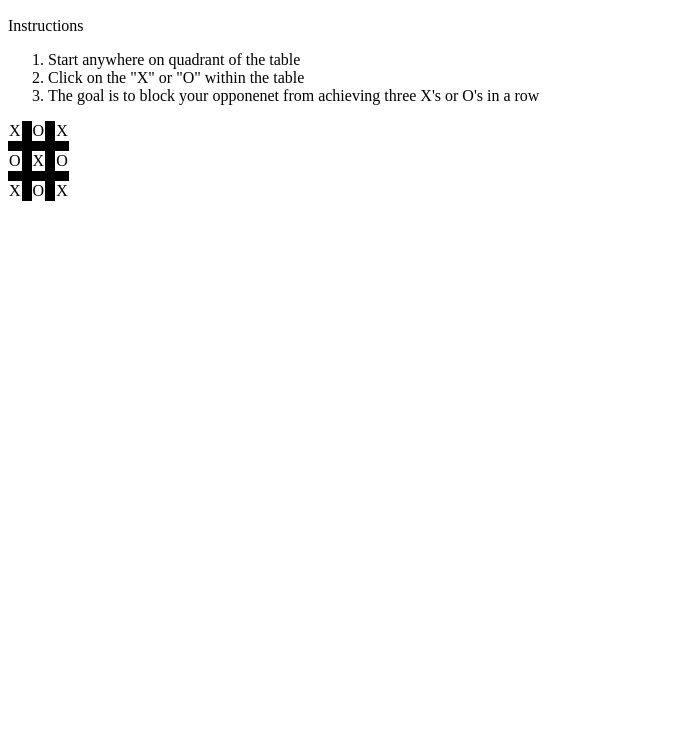
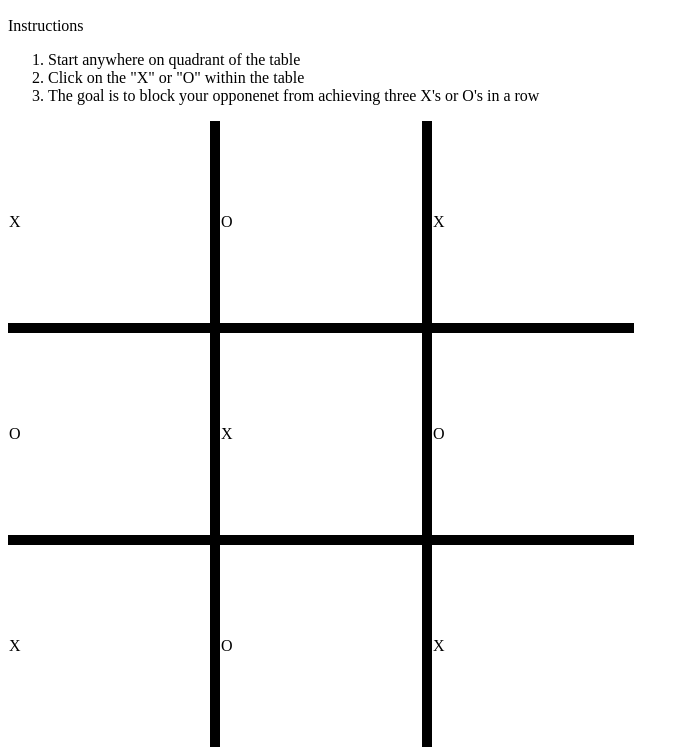
Before and after one commit to romaniapm/Tic-Tac-Toe, a plain HTML site: page index.html in a window 1280 px wide. Shown: the part 57-812 px from the top of the page, without its empty margins (0-689 px from the left). Drawn offline with Linux system fonts and the light colour scheme.

Commit message:
changed table dimensions

```diff
--- a/css/style.css
+++ b/css/style.css
@@ -24,5 +24,9 @@ h1 {
   font-size: 30px;
   text-decoration: underline;
   font-style: italic;
+}
 
+td {
+  width:200px;
+  height:200px;
 }
```
